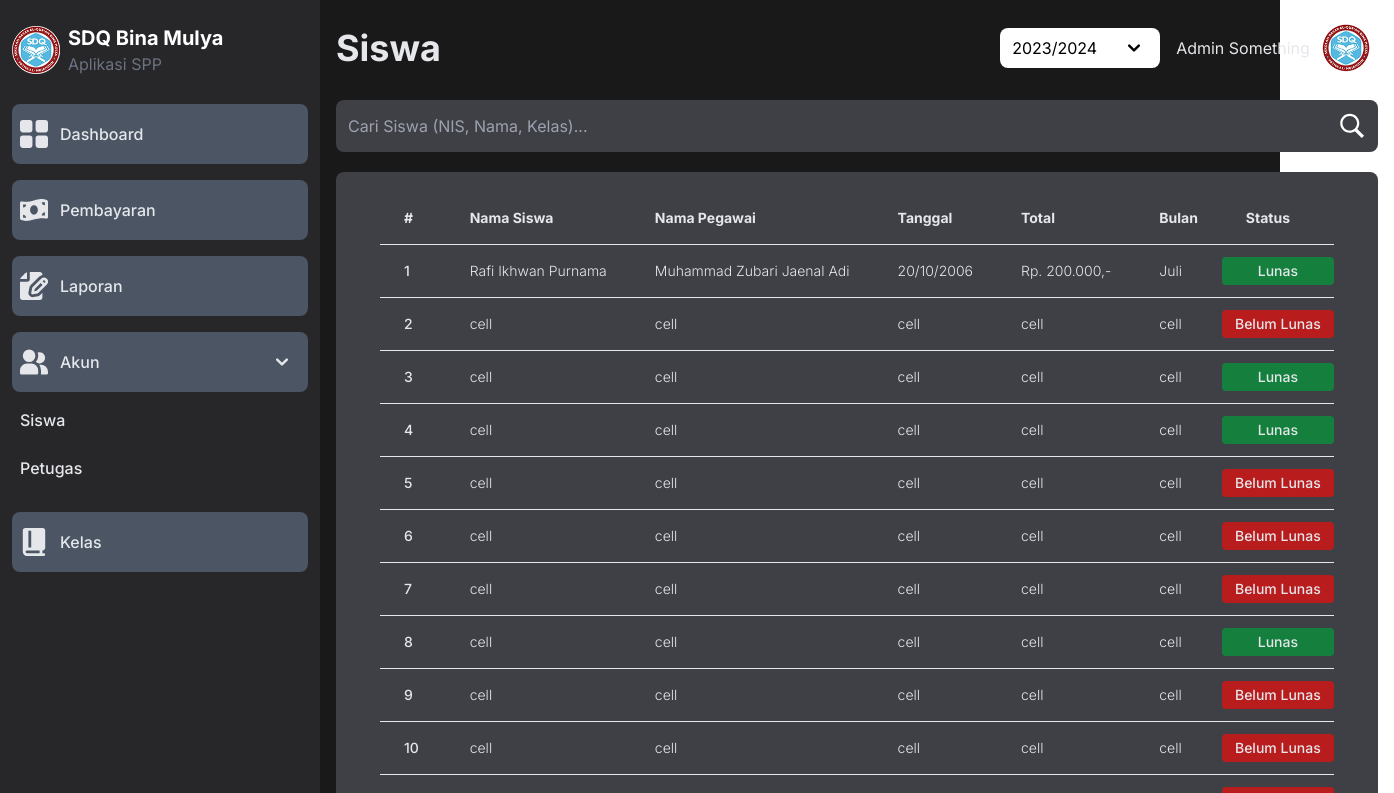
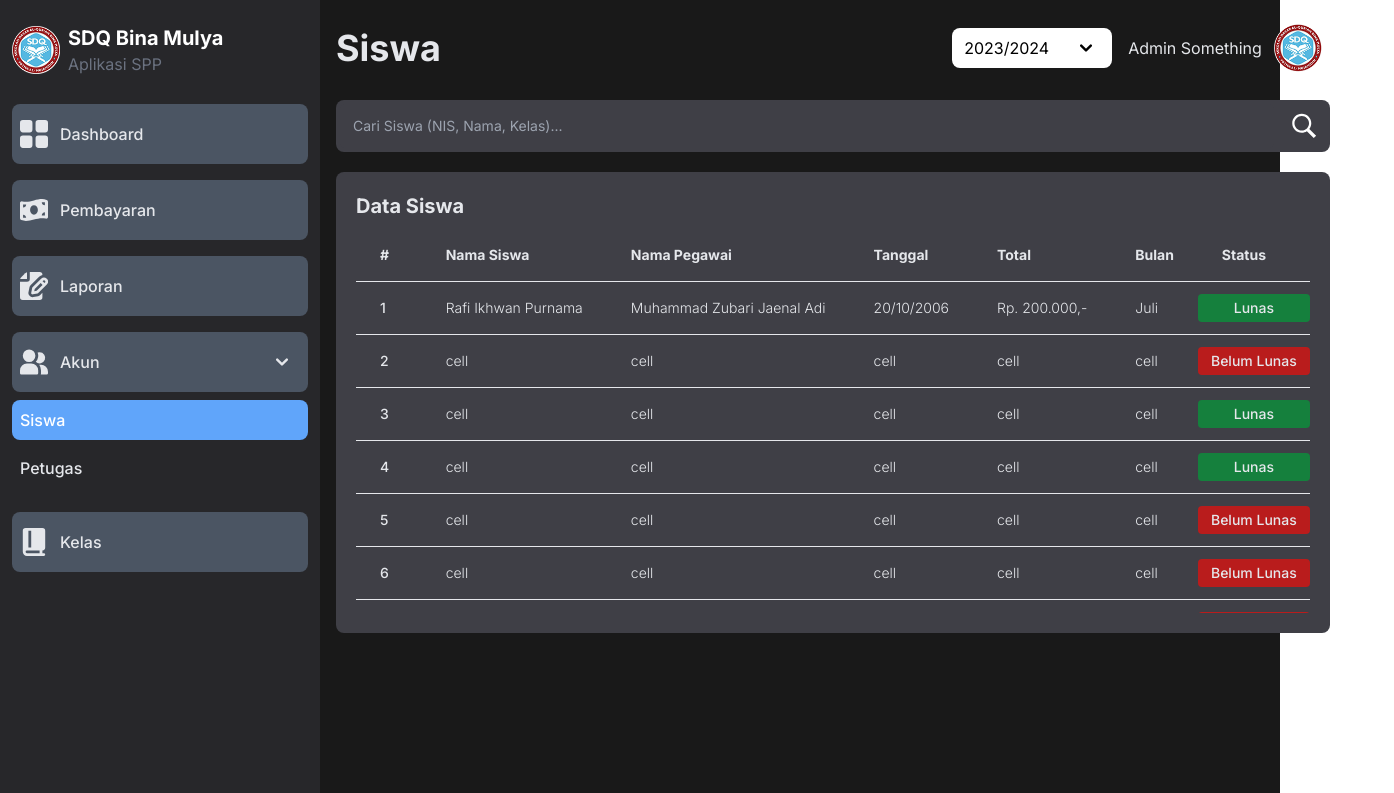
Before and after one commit to nanandr/spp-nextjs, a Next.js app: page /siswa in a window 1280 px wide. Shown: the top 793 px of the page, 1394 px wide, since content can reach past the window. Built offline with nearby package versions, Linux system fonts and the light colour scheme.

Commit message:
Table title and reponsive, new search UI

```diff
--- a/src/app/dashboard/page.jsx
+++ b/src/app/dashboard/page.jsx
@@ -1,6 +1,7 @@
 import Header from "@/components/Header";
 import Search from "@/components/Search";
 import Sidebar from "@/components/Sidebar";
+import Table from "@/components/Table";
 
 export default function Dashboard() {
     return (
@@ -9,7 +10,7 @@ export default function Dashboard() {
             <div className="p-4 sm:ml-80 text-gray-200 flex flex-col w-full gap-5">
                 <Header title='Dashboard'/>
                 <Search placeholder="Pencarian cepat..."/>
-                <main className="w-full min-h-screen bg-zinc-700 p-2 md:p-3 rounded-lg flex flex-col gap-2">
+                <main className="w-full min-h-96 bg-zinc-700 p-2 md:p-3 rounded-lg flex flex-col gap-2">
                     <div className="w-full grid grid-cols-2 xl:grid-cols-3 min-[2560px]:grid-cols-5 gap-2 md:gap-3">
                         <Card content="30" title="Jumlah Siswa" background='bg-blue-600'/>
                         <Card content="5" title="Transaksi Bulan Ini" background='bg-yellow-500'/>
@@ -17,7 +18,7 @@ export default function Dashboard() {
                         <Card content="9" title="Jumlah Kelas" background='bg-blue-400'/>
                         <Card content="Rp. 200.000.000,-" title="Total Saldo" background='bg-green-600'/>
                     </div>
-                    <h1 className="text-2xl font-bold">Transaksi</h1>
+                    <Table title="Transaksi" />
                 </main>
             </div>
         </div>
--- a/src/app/kelas/page.jsx
+++ b/src/app/kelas/page.jsx
@@ -11,7 +11,7 @@ export default function Kelas() {
                 <Header title='Kelas'/>
                 <Search placeholder="Cari Kelas..."/>
                 <main className="w-full max-h-fit bg-zinc-700 p-2 md:p-3 rounded-lg flex flex-col gap-2">
-                    <Table />
+                    <Table title="Kelas"/>
                 </main>
             </div>
         </div>
--- a/src/app/laporan/page.jsx
+++ b/src/app/laporan/page.jsx
@@ -11,7 +11,7 @@ export default function Laporan() {
                 <Header title='Laporan'/>
                 <Search placeholder="Cari Laporan..."/>
                 <main className="w-full max-h-fit bg-zinc-700 p-2 md:p-3 rounded-lg flex flex-col gap-2">
-                    <Table />
+                    <Table title="Laporan"/>
                 </main>
             </div>
         </div>
--- a/src/app/pembayaran/page.jsx
+++ b/src/app/pembayaran/page.jsx
@@ -11,7 +11,7 @@ export default function Pembayaran() {
                 <Header title='Pembayaran'/>
                 <Search placeholder="Cari Pembayaran (NIS, Nama, Tanggal)..."/>
                 <main className="w-full max-h-fit bg-zinc-700 p-2 md:p-3 rounded-lg flex flex-col gap-2">
-                    <Table />
+                    <Table title="Pembayaran"/>
                 </main>
             </div>
         </div>
--- a/src/app/petugas/page.jsx
+++ b/src/app/petugas/page.jsx
@@ -11,7 +11,7 @@ export default function Petugas() {
                 <Header title='Petugas'/>
                 <Search placeholder="Cari Petugas..."/>
                 <main className="w-full max-h-fit bg-zinc-700 p-2 md:p-3 rounded-lg flex flex-col gap-2">
-                    <Table />
+                    <Table title="Petugas"/>
                 </main>
             </div>
         </div>
--- a/src/app/siswa/page.jsx
+++ b/src/app/siswa/page.jsx
@@ -11,7 +11,7 @@ export default function Siswa() {
                 <Header title='Siswa'/>
                 <Search placeholder="Cari Siswa (NIS, Nama, Kelas)..."/>
                 <main className="w-full max-h-fit bg-zinc-700 p-2 md:p-3 rounded-lg flex flex-col gap-2">
-                    <Table />
+                    <Table title="Siswa"/>
                 </main>
             </div>
         </div>
--- a/src/components/Search.jsx
+++ b/src/components/Search.jsx
@@ -4,10 +4,10 @@ export default function Search(props) {
     return (
         <div className="w-full">
             <form className="w-full flex flex-row items-center justify-between p-1 rounded-lg bg-zinc-700" action="" method="post">
-                <input autoComplete="off" className="bg-zinc-700 w-full p-2" type="search" placeholder={props.placeholder} name="search"/>
-                <span className="text-white p-2 rounded-lg">
+                <input autoComplete="off" className="text-sm transition-all bg-zinc-700 appearance-none border border-zinc-700 rounded w-full py-3 px-3 mr-2 text-gray-300 leading-tight focus:outline-none focus:bg-zinc-800 focus:bg-opacity-50 focus:outline focus:outline-gray-800 focus:outline-offset-2" type="search" placeholder={props.placeholder} name="search"/>
+                <button type="submit" className="text-white p-2 rounded-lg hover:bg-zinc-800 hover:bg-opacity-50">
                     <SearchIcon className="w-7 h-7"/>
-                </span>
+                </button>
             </form>
         </div>
     )
--- a/src/components/Sidebar.jsx
+++ b/src/components/Sidebar.jsx
@@ -23,11 +23,12 @@ export default function Sidebar(props) {
                         <p className='text-gray-500'>Aplikasi SPP</p>
                     </div>
                 </div>
+                {console.log(props)}
                 <ul className="space-y-4 font-medium my-5">
                     <Navigation title="Dashboard" href="/dashboard" active={props.active == 'dashboard' ? true : false } icon={<Menu/>}/>
                     <Navigation title="Pembayaran" href="/pembayaran" active={props.active == 'pembayaran' ? true : false } icon={<Money/>}/>
                     <Navigation title="Laporan" href="/laporan" active={props.active == 'laporan' ? true : false } icon={<Document/>}/>
-                    <Dropdown title="Akun" links={[{name: 'Siswa', href: '/siswa'}, {name: 'Petugas', href: '/petugas'}]} icon={<People/>}/>
+                    <Dropdown title="Akun" links={[{name: 'Siswa', href: '/siswa', active: props.active}, {name: 'Petugas', href: '/petugas', active: props.active}]} icon={<People/>}/>
                     <Navigation title="Kelas" href="/kelas" active={props.active == 'kelas' ? true : false } icon={<Book/>}/>
                 </ul>
             </div>
--- a/src/components/Table.jsx
+++ b/src/components/Table.jsx
@@ -1,4 +1,4 @@
-export default function Table() {
+export default function Table(props) {
     const tableRow = [
         {id: 1,siswa_name: "Rafi Ikhwan Purnama", pegawai_name: "Muhammad Zubari Jaenal Adi", date: "20/10/2006", total: "Rp. 200.000,-", bulan: "Juli", status: true},
         {id: 2,siswa_name: "cell", pegawai_name: "cell", date: "cell", total: "cell", bulan: "cell", status: false},
@@ -24,8 +24,9 @@ export default function Table() {
     ]
 
     return(
-        <div className="inline-block py-2 sm:px-6 lg:px-8">
-            <div className="overflow-x-auto w-ful max-h-screen">
+        <div className="inline-block py-2 px-2">
+            <h1 className="flex w-fit font-bold text-xl mb-2 cursor-default border-b border-b-zinc-700 hover:border-b-gray-300 transition-all">Data {props.title}</h1>
+            <div className="overflow-x-auto w-ful max-h-96">
                 <table className="table-auto overflow-x-auto text-left text-sm font-light w-max-content lg:w-full">
                     <thead className="border-b font-medium dark:border-neutral-500">
                         <tr>
@@ -40,9 +41,7 @@ export default function Table() {
                     </thead>
                     <tbody>
                         {tableRow.map((row)=> (
-                            <tr key={row.id}
-                                className="border-b dark:border-neutral-500"
-                            >
+                            <tr key={row.id} className="border-b dark:border-neutral-500">
                                 <td className="whitespace-nowrap px-6 py-4 font-medium">{row.id}</td>
                                 <td className="whitespace-nowrap px-6 py-4">{row.siswa_name}</td>
                                 <td className="whitespace-nowrap px-6 py-4">{row.pegawai_name}</td>
```
